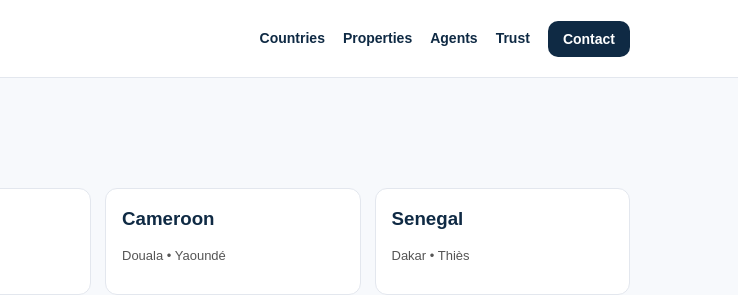
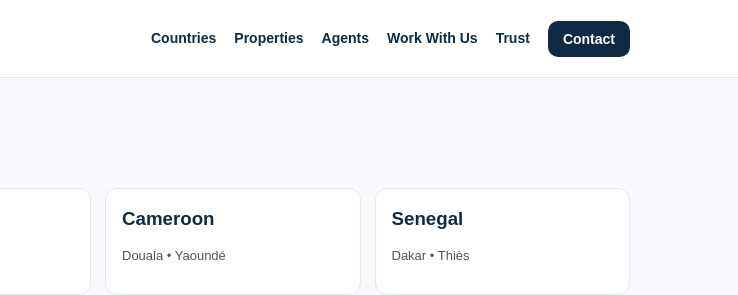
Before and after one commit to jnguegan/panafricproperties, a plain HTML site: page countries.html in a window 1280 px wide. Shown: the top 295 px of the page, 542-1280 px from the left. Drawn offline with Linux system fonts and the light colour scheme.

Commit message:
Update countries.html

```diff
--- a/countries.html
+++ b/countries.html
@@ -23,6 +23,7 @@
         <a href="countries.html">Countries</a>
         <a href="properties.html">Properties</a>
         <a href="agents.html">Agents</a>
+        <a href="franchise.html">Work With Us</a>
         <a href="trust.html">Trust</a>
         <a href="contact.html" class="btn">Contact</a>
       </nav>
```
